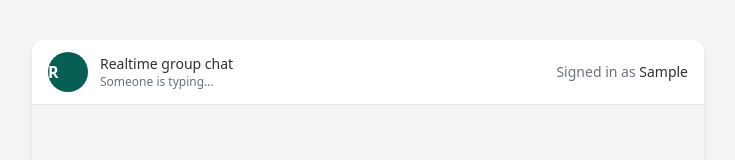
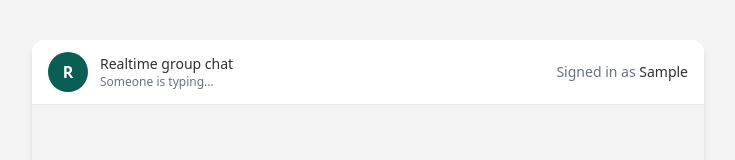
Before and after one commit to vibhanimbalkar97-star/Chat-App, a React (Vite) app in the folder FE/: page / in a window 1280 px wide. Both pictures are taken after typing "Sample" into the empty fields and a click on the button "Continue". Shown: the top 160 px of the page, without its empty margins (272-1007 px from the left). Built offline with nearby package versions, Linux system fonts and the light colour scheme.

Commit message:
fixed some issue
.

```diff
--- a/FE/src/Components/ChatHeader.jsx
+++ b/FE/src/Components/ChatHeader.jsx
@@ -2,7 +2,7 @@ const ChatHeader = ({ userName }) => {
 
     return (
         <div className='flex items-center gap-3 px-4 py-3 border-b border-gray-200'>
-            <div className='h-10 w-10 rounded-full bg-[#075E54] flex items-center justiify-center text-white font-semibold'>
+            <div className='h-10 w-10 rounded-full bg-[#075E54] flex items-center justify-center text-white font-semibold'>
                 R
             </div>
             <div className='flex-1'>
--- a/FE/src/Components/ChatTextarea.jsx
+++ b/FE/src/Components/ChatTextarea.jsx
@@ -1,4 +1,4 @@
-const ChatTextarea = ({ text, setText, setMessages }) => {
+const ChatTextarea = ({ text, setText, setMessages, userName }) => {
 
     // Send message function
     const sendMessage = () => {
--- a/FE/src/Components/ChatWindow.jsx
+++ b/FE/src/Components/ChatWindow.jsx
@@ -19,7 +19,7 @@ const ChatWindow = ({ showNamePopup, userName }) => {
                     <ChatMessageList userName={userName}  messages={messages} />
 
                     {/* chat textarea */}
-                    <ChatTextarea text={text} setText={setText} setMessages={setMessages} />
+                    <ChatTextarea text={text} setText={setText} setMessages={setMessages} userName={userName} />
                 </div>
             )}
         </>
```
